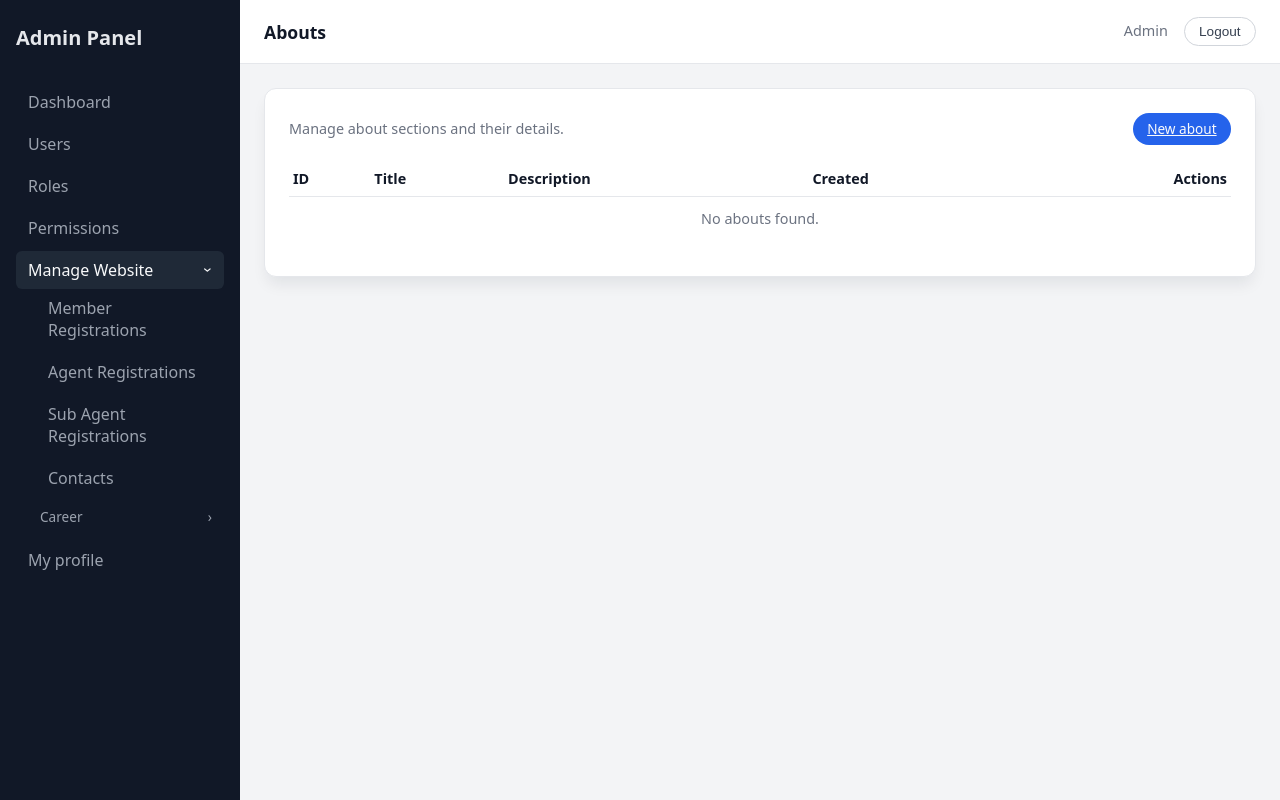
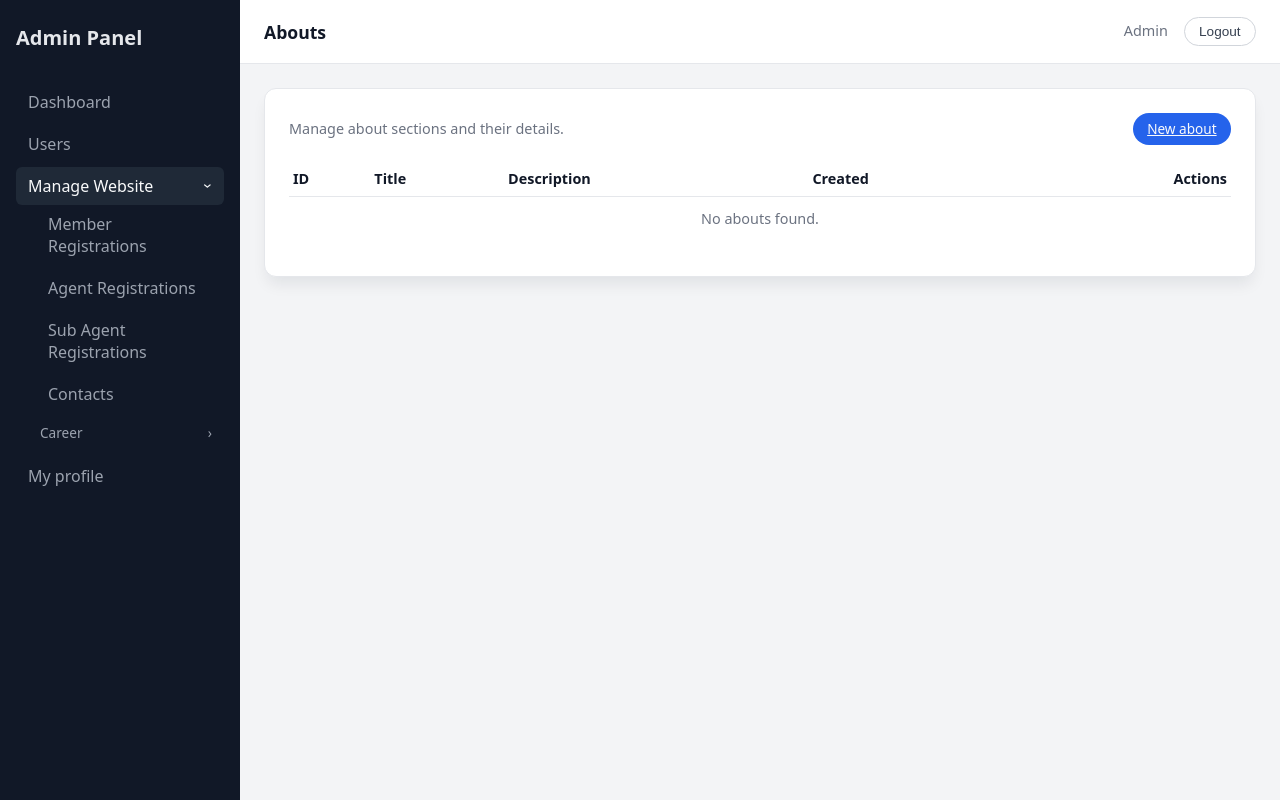
Before and after one commit to hsn771/M.R.P-admin-panel, a Laravel app: page /admin/abouts in a window 1280 px wide. Run offline with Laravel 12, Linux system fonts and the light colour scheme; a user stored in the database is signed in; data comes from the database, SQL or seed files in the repository; data that the repository does not hold is empty.

Commit message:
little change

```diff
--- a/resources/views/layouts/admin.blade.php
+++ b/resources/views/layouts/admin.blade.php
@@ -267,14 +267,14 @@
                             class="nav-link {{ request()->routeIs('admin.users.*') ? 'nav-link--active' : '' }}">
                             Users
                         </a>
-                        <a href="{{ route('admin.roles.index') }}"
+                        <!-- <a href="{{ route('admin.roles.index') }}"
                                     class="nav-link {{ request()->routeIs('admin.roles.*') ? 'nav-link--active' : '' }}">
                                     Roles
                                 </a>
                                 <a href="{{ route('admin.permissions.index') }}"
                                     class="nav-link {{ request()->routeIs('admin.permissions.*') ? 'nav-link--active' : '' }}">
                                     Permissions
-                        </a>
+                                </a> -->
                         <div class="nav-group">
                             @php
                                 $manageWebsiteRoutes = [
```
Lines whose indentation alone changed are shown as unchanged.
